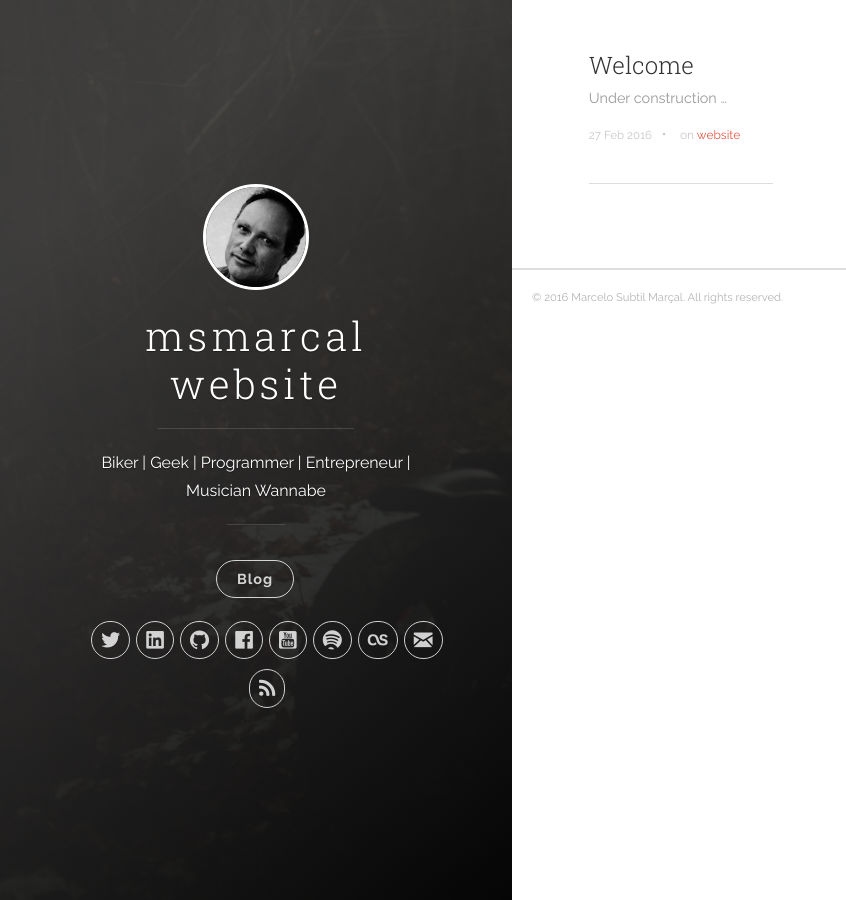
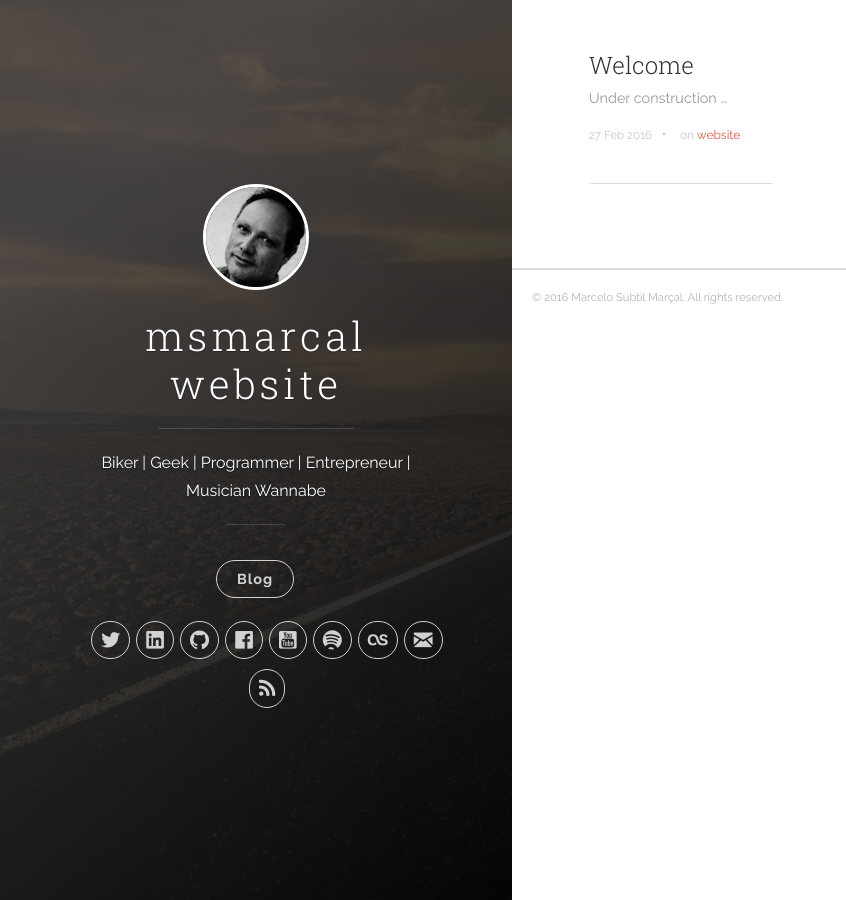
Before and after one commit to msmarcal/msmarcal.github.io, a Jekyll site: the page built from index.html, in a window 1280 px wide. Shown: the whole page, without its empty margins (0-846 px from the left). Built offline with Jekyll 4.4.1, drawn with Linux system fonts in a browser that asks for light colours; nearby versions of some CDN libraries; the list of posts is cut into pages by our own code.

Commit message:
Fix / SEO

```diff
--- a/_includes/head.html
+++ b/_includes/head.html
@@ -5,7 +5,7 @@
 
   <title>{% if page.title %}{{ page.title }}{% else %}{{ site.title }}{% endif %}</title>
   <meta name="description" content="{{ site.description }}">
-  <meta name="keywords" content="{{ site.keywords }}">
+  <meta name="keywords" content="{% if site.keywords %}{{ site.keywords }}{% endif %}">
   <meta name="author" content="{{ site.author.name }}">
   <meta name="HandheldFriendly" content="True">
   <meta name="MobileOptimized" content="320">
--- a/_includes/header.html
+++ b/_includes/header.html
@@ -3,7 +3,7 @@
   <i class="icon icon-x-circle btn-mobile-close__icon hidden"></i>
 </span>
 
-<header class="panel-cover" style="background-image: url({{ "images/cover.jpg" | prepend: site.baseurl }})">
+<header class="panel-cover" style="background-image: url({{ "images/road-cover.jpg" | prepend: site.baseurl }})">
   <div class="panel-main">
 
     <div class="panel-main__inner panel-inverted">
--- a/css/uno.css
+++ b/css/uno.css
@@ -1210,7 +1210,7 @@ hr {
 	width: 100%;
 	max-width: none;
 	height: 100%;
-	background: url(../images/cover.jpg) top left no-repeat #666;
+	background: url(../images/road-cover.jpg) top left no-repeat #666;
 	background-size: cover; }
 
 .panel-cover--collapsed {
```
